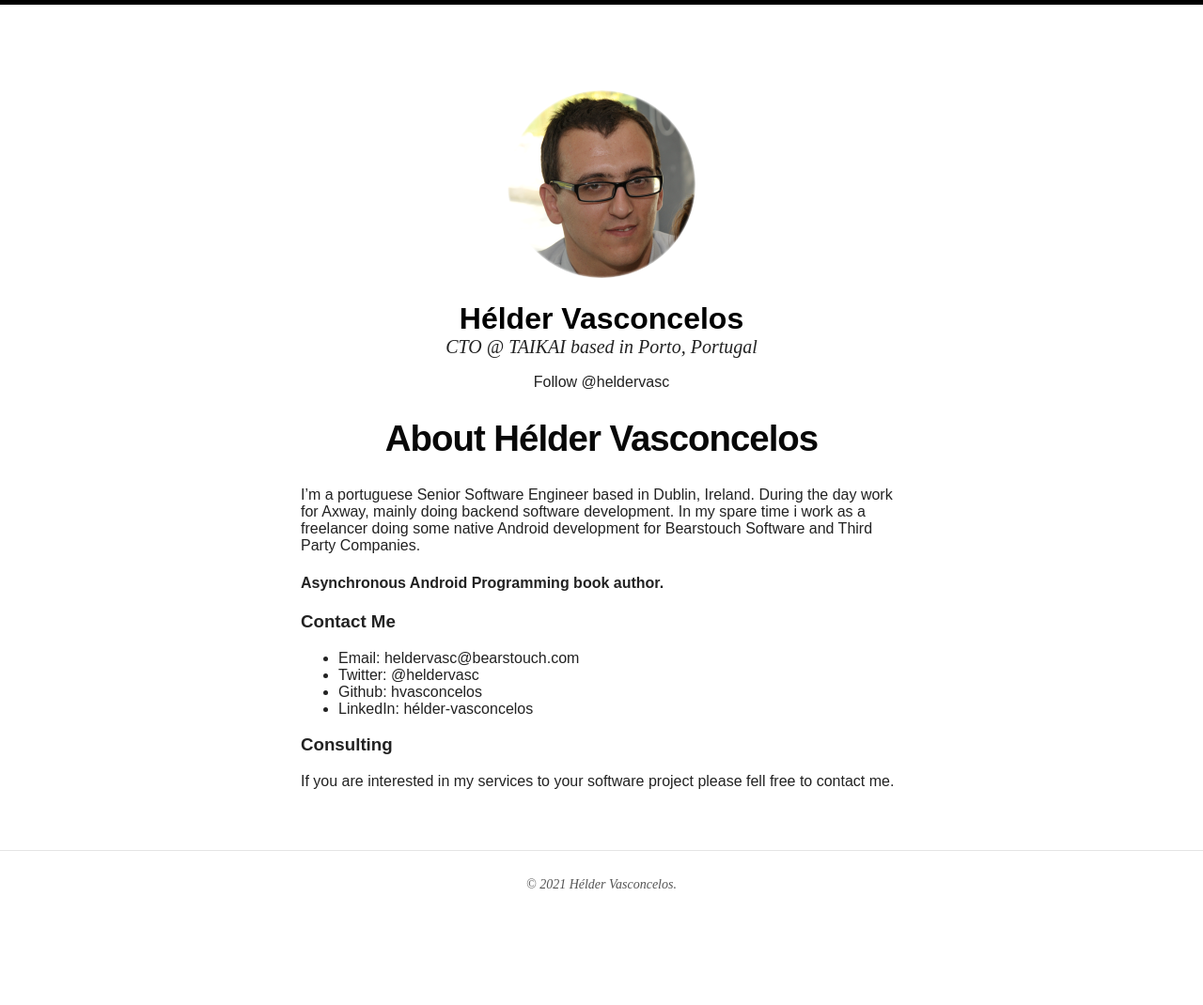
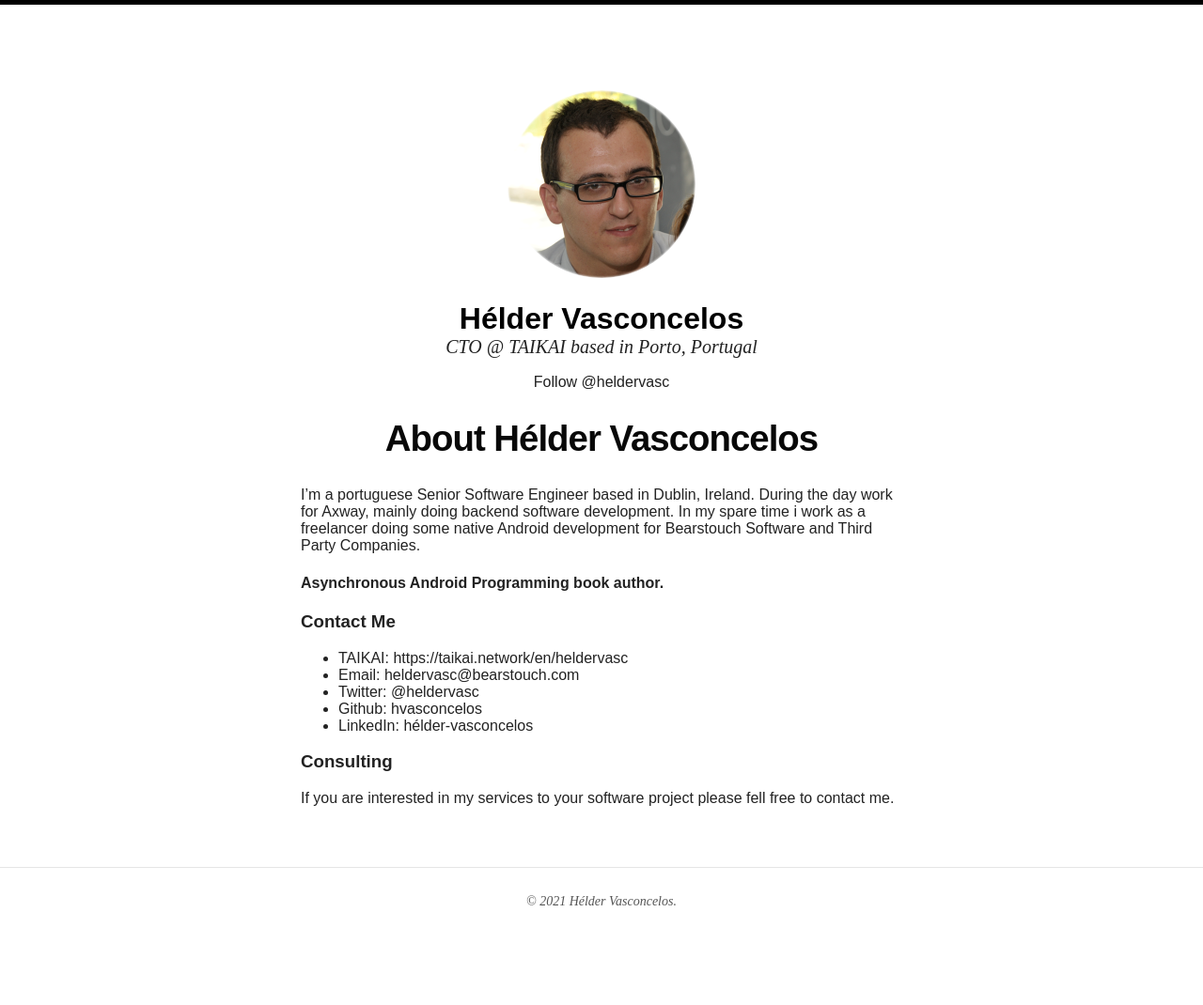
Before and after one commit to hvasconcelos/hvasconcelos.github.io, a Jekyll site: the page built from about.md, in a window 1280 px wide. Shown: the whole page at 94% size. Built offline with Jekyll 4.4.1, drawn with Linux system fonts in a browser that asks for light colours; nearby versions of some CDN libraries; comment, search, counter and statistics services are not loaded.

Commit message:
Update about.md

```diff
--- a/about.md
+++ b/about.md
@@ -12,6 +12,7 @@ I'm a portuguese Senior Software Engineer based in Dublin, Ireland. During the d
 
 ### Contact Me
 
+* TAIKAI: https://taikai.network/en/heldervasc
 * Email: heldervasc@bearstouch.com
 * Twitter: @heldervasc
 * Github: hvasconcelos
```
